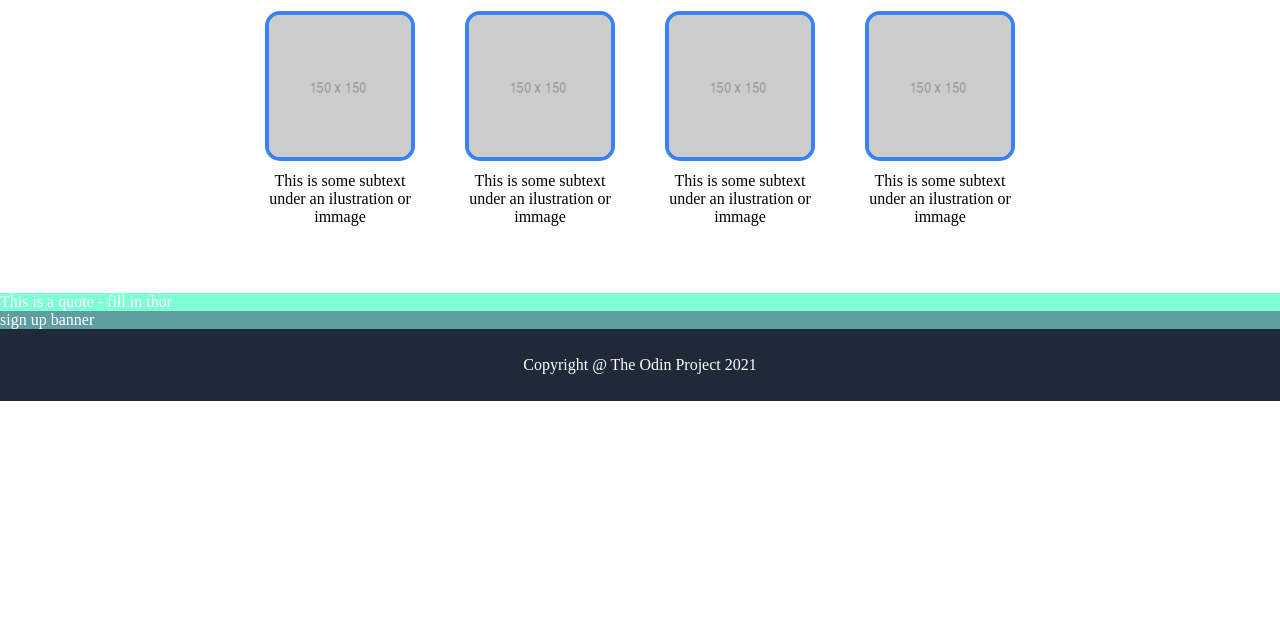
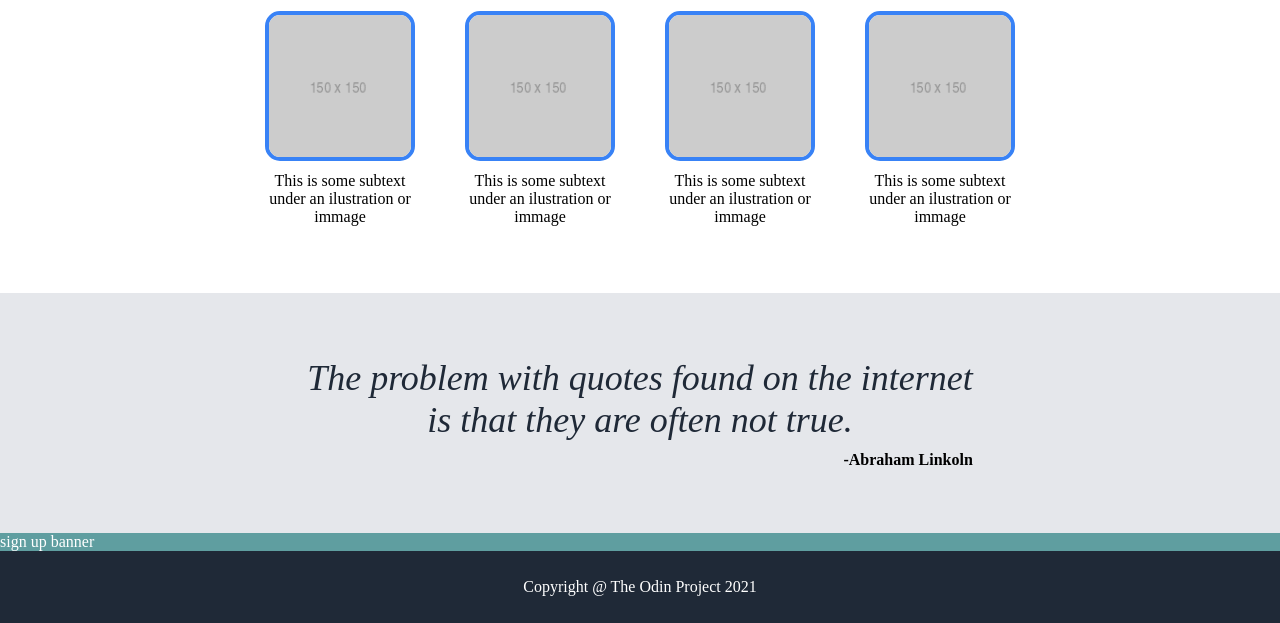
Before and after one commit to AlexNetrob/FirstLandingPage, a plain HTML site: page index.html in a window 1280 px wide. Shown: the part 524-1147 px from the top of the page. Before the commit the page ends 925 px from the top, so only its background shows below. Drawn offline with Linux system fonts and the light colour scheme; files whose address does not match are found by name.

Commit message:
Add css and html for Quote section

```diff
--- a/index.html
+++ b/index.html
@@ -60,8 +60,8 @@
     </div>
 
     <div class="quote">
-        This is a quote - fill in
-        thor
+        <div class="quote-text">The problem with quotes found on the internet is that they are often not true.</div>
+        <div class="quote-author">-Abraham Linkoln</div>
     </div>
 
     <div class="sing-up-banner">
--- a/style.css
+++ b/style.css
@@ -136,8 +136,30 @@ body {
 /* QUOTE SECTION*/
 
 .quote {
-    background-color: aquamarine;
+    background-color: #E5E7EB;
+    color: black;
+    display: flex;
+    flex-direction: column;
+    justify-content: center;
+    align-items: center;
+    padding: 64px 24% 64px 24%;
+    text-align: center;
+    gap: 10px;
 }
+
+.quote-text {
+    font-size: 36px;
+    font-style: italic;
+    color: #1F2937;
+}
+
+.quote-author {
+    text-align: right;
+    width: 100%;
+    font-weight: bold;
+}
+
+
 
 .sing-up-banner {
     background-color: cadetblue;
```
